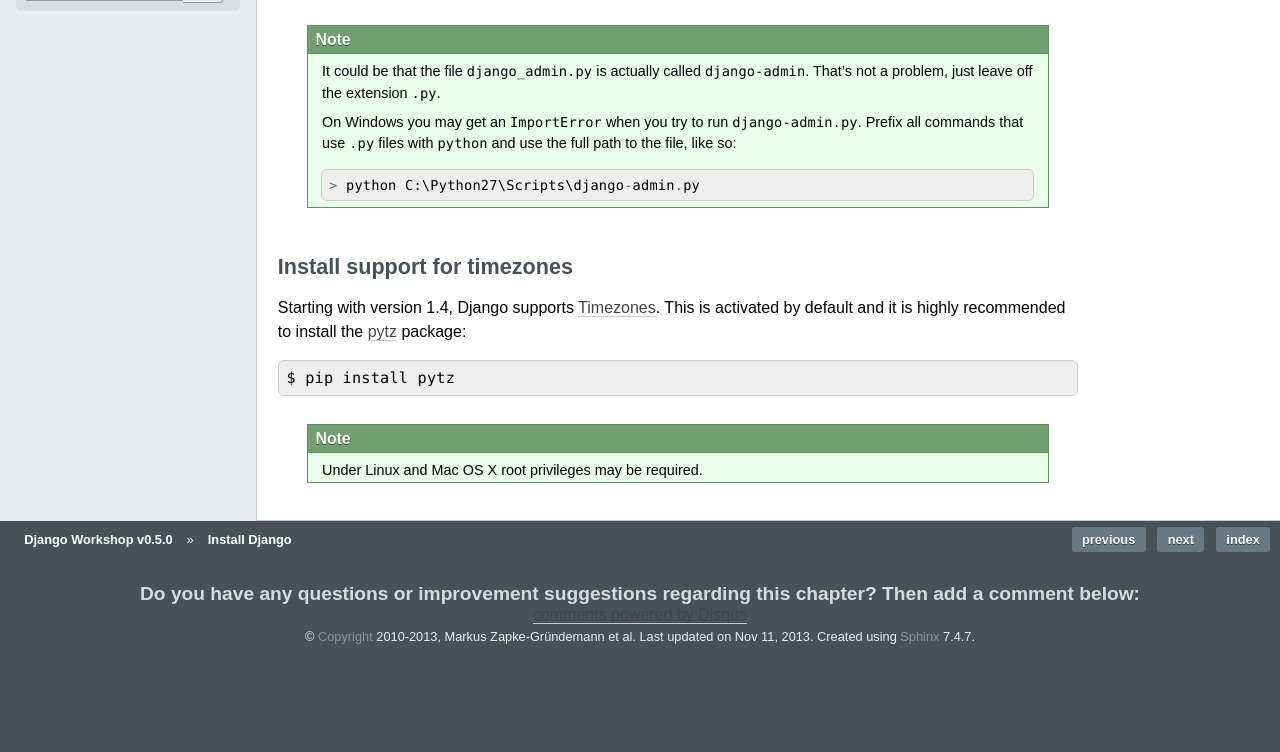
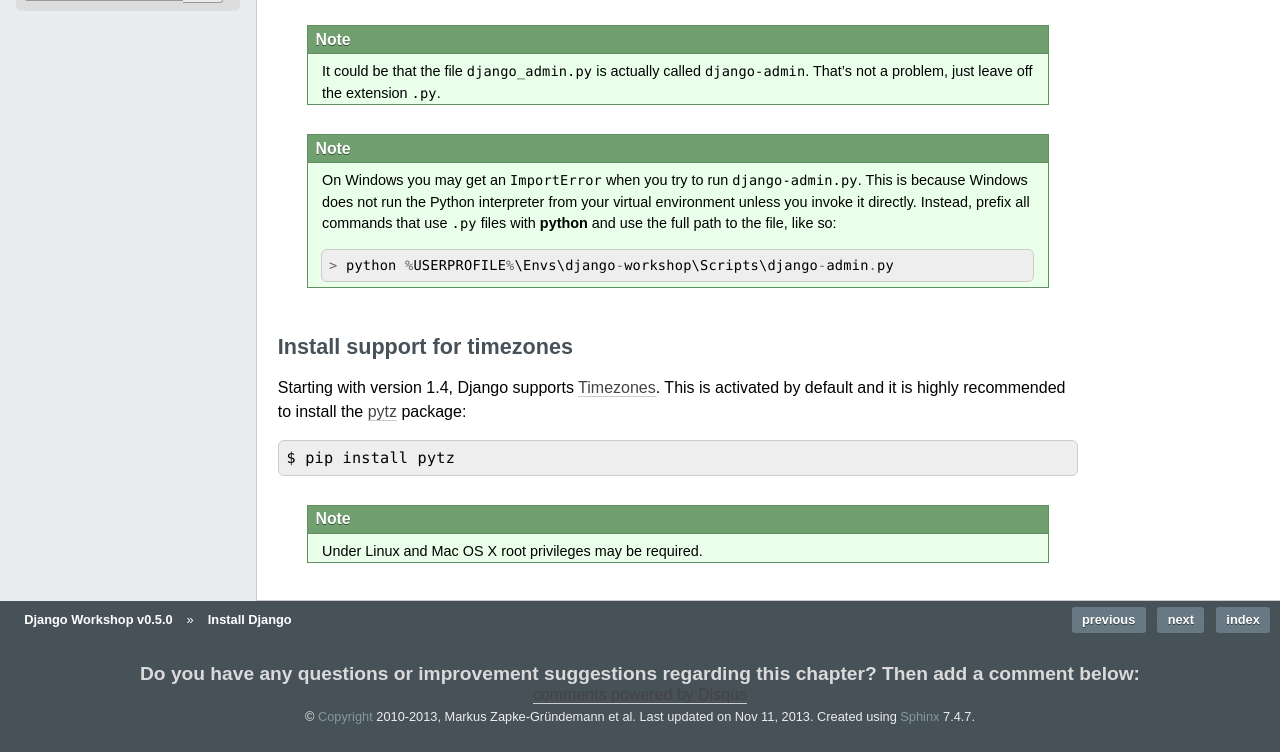
Before and after one commit to keimlink/django-workshop, a Sphinx documentation site: the page built from docs/install_django.rst, in a window 1280 px wide and 900 px high, scrolled down 665 px, cut to the strip 148-900 px from the top of the window. Built offline with Sphinx 7.4.7, drawn with Linux system fonts in a browser that asks for light colours; comment, search, counter and statistics services are not loaded; before the commit the page ends 1485 px from its top, so only the background shows below that.

Commit message:
Improved notes on problems with django-admin.py

```diff
--- a/docs/install_django.rst
+++ b/docs/install_django.rst
@@ -39,13 +39,17 @@
     :file:`django-admin`. That's not a problem, just leave off the
     extension ``.py``.
 
+.. note::
+
     On Windows you may get an ``ImportError`` when you try to run
-    :file:`django-admin.py`. Prefix all commands that use ``.py`` files
-    with ``python`` and use the full path to the file, like so:
+    :file:`django-admin.py`. This is because Windows does not run the
+    Python interpreter from your virtual environment unless you invoke
+    it directly. Instead, prefix all commands that use ``.py`` files
+    with :program:`python` and use the full path to the file, like so:
 
     ::
 
-        > python C:\Python27\Scripts\django-admin.py
+        > python %USERPROFILE%\Envs\django-workshop\Scripts\django-admin.py
 
 .. index:: timezones
 
```
